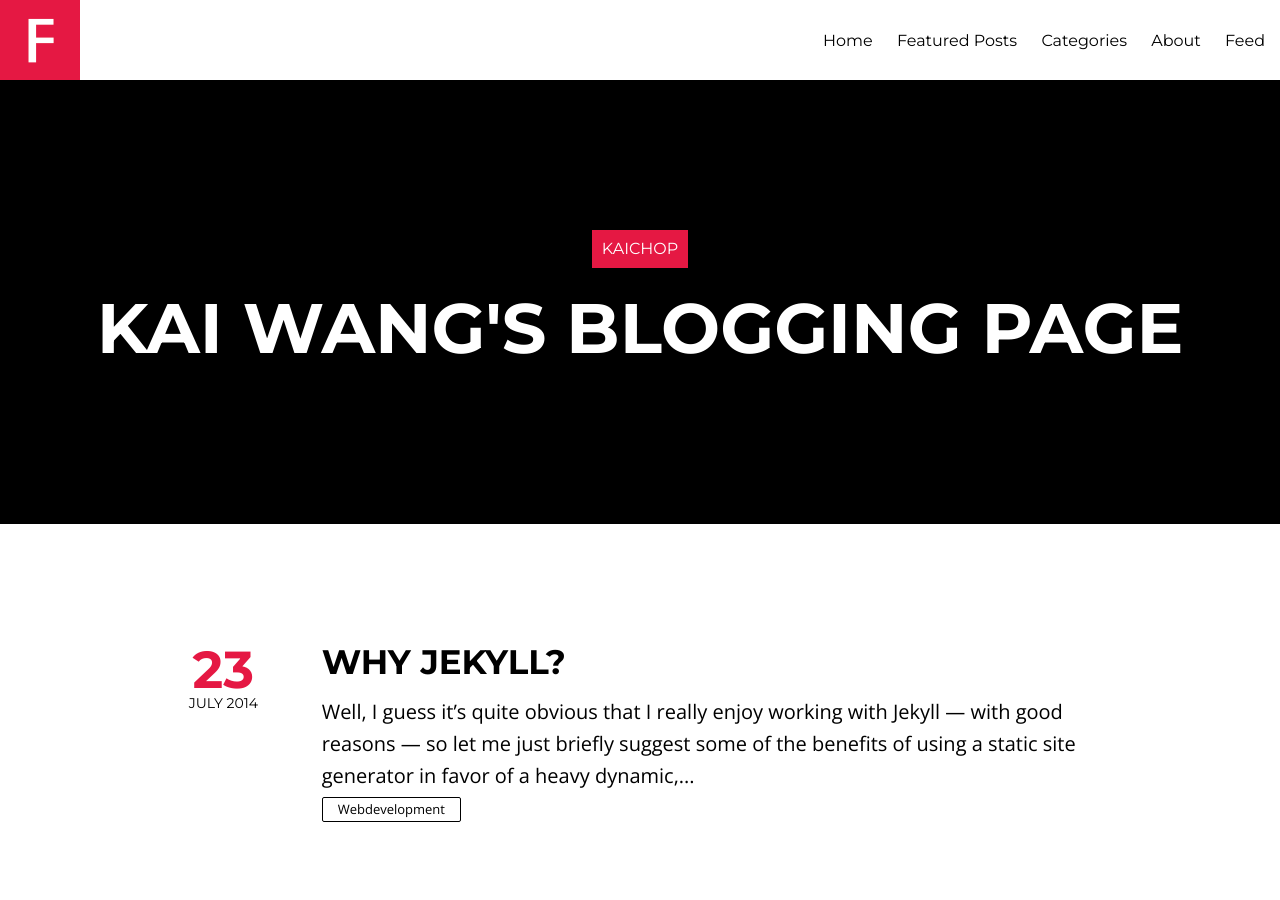
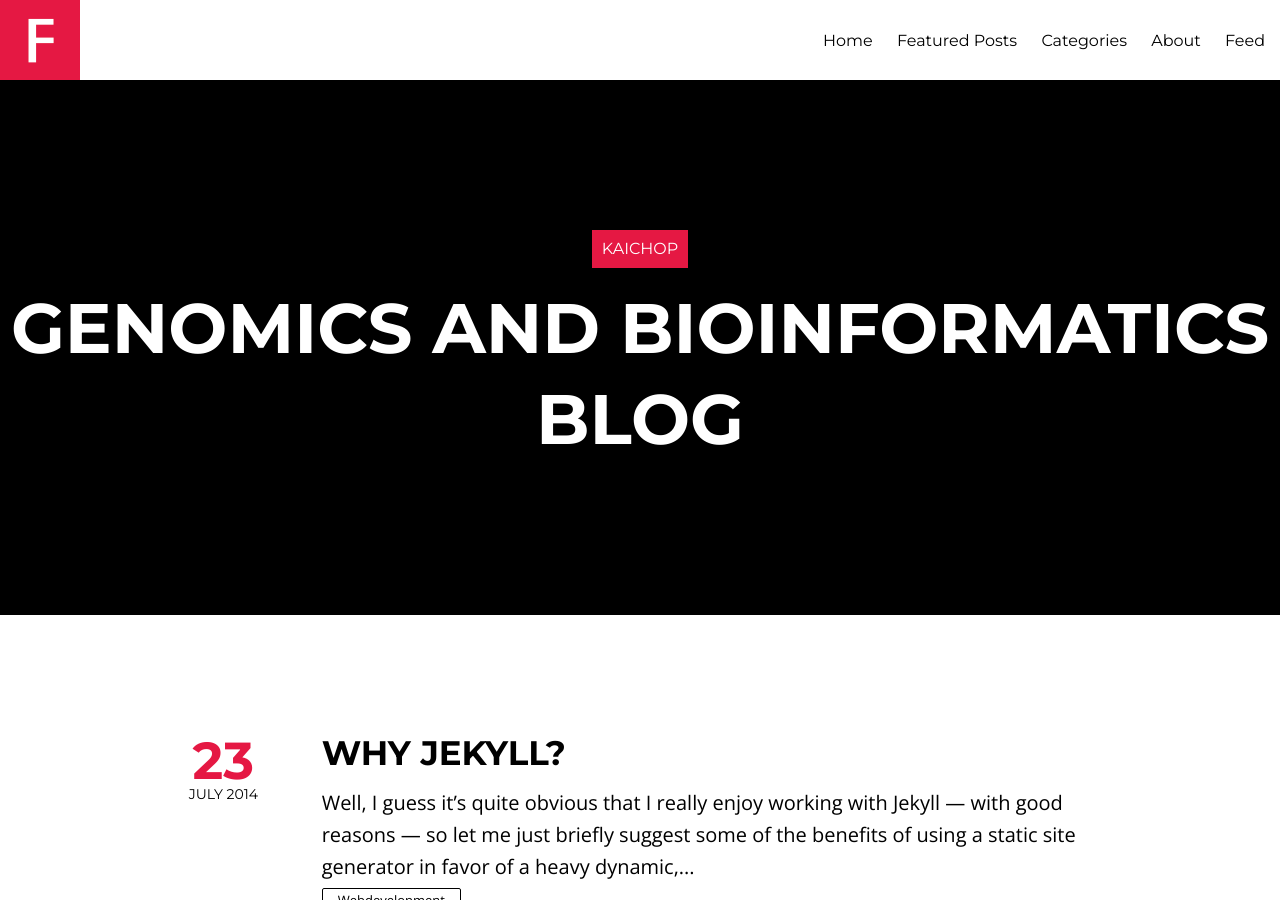
Before and after one commit to kaichop/kaichop, a Jekyll site: the page built from index.html, in a window 1280 px wide and 900 px high. Built offline with Jekyll 4.4.1, drawn with Linux system fonts in a browser that asks for light colours; nearby versions of some CDN libraries; the list of posts is cut into pages by our own code.

Commit message:
change photo

```diff
--- a/_config.yml
+++ b/_config.yml
@@ -1,5 +1,5 @@
-title:            KaiChop
-description:      "Kai Wang's Blogging Page"
+title:            kaichop
+description:      "Genomics and Bioinformatics Blog"
 logo:             logo.png
 disqus_shortname: kaichop
 share:            true
@@ -12,17 +12,17 @@
 # Owner/author information
 owner:
   name:           Kai Wang
-  avatar:         hmfaysal.jpg
+  avatar:         kaichop.jpg
   email:          kai@openbioinformatics.org
   # Use the coder's toolbox at http://coderstoolbox.net/string/#!encoding=xml&action=encode&charset=us_ascii to encode your description into XML string
-  description:    Awesome Dude, Awesome Life
+  description:    Passion for genomics
   # Social networking links used in footer. Update and remove as you like.
   twitter:        kaichop
   facebook:       kaichop
   github:         kaichop
   instagram:      kaichop
   # For Google Authorship https://plus.google.com/authorship
-  google_plus:    https://plus.google.com/u/0/102602916593522619858
+  google_plus:    https://plus.google.com/118222572650126324391
 
 # Analytics and webmaster tools stuff goes here
 google_analytics:   UA-39365944-7
@@ -45,7 +45,7 @@
     url: /about
 
 # http://en.wikipedia.org/wiki/List_of_tz_database_time_zones
-timezone:    Asia/Dhaka
+timezone:    America/Los_Angeles
 future:      true
 highlighter: pygments
 markdown:    kramdown
```
Also changed, not shown: 404.md (+1 -1 lines), images/hmfaysal.jpg (deleted), images/kaichop-404.jpg (renamed from images/hmfaysal-404.jpg), images/kaichop.jpg (added).
